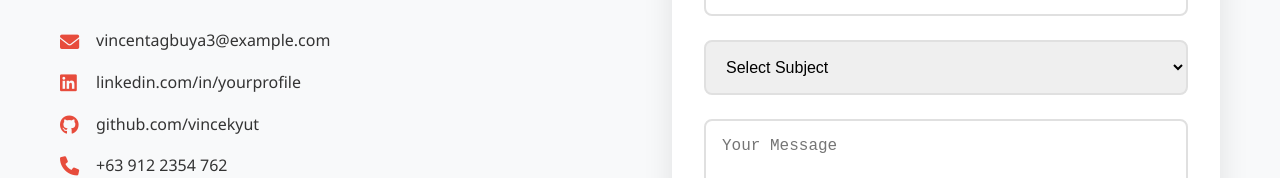
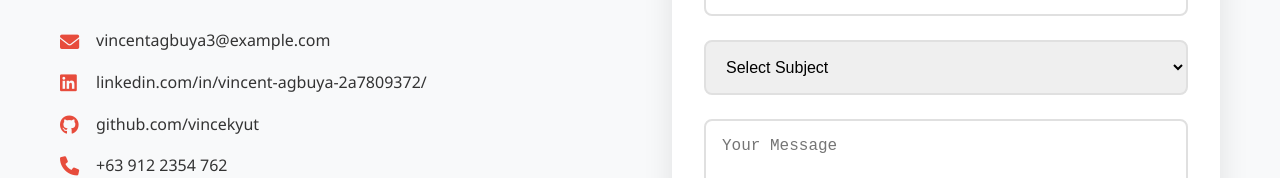
Before and after one commit to vincekyut/Portfolio, a plain HTML site: page index.html in a window 1280 px wide. Shown: the part 4773-4951 px from the top of the page. Drawn offline with Linux system fonts and the light colour scheme.

Commit message:
Update index.html

```diff
--- a/index.html
+++ b/index.html
@@ -323,7 +323,7 @@
                         </div>
                         <div class="contact-item">
                             <i class="fab fa-linkedin"></i>
-                            <span>linkedin.com/in/yourprofile</span>
+                            <span>linkedin.com/in/vincent-agbuya-2a7809372/</span>
                         </div>
                         <div class="contact-item">
                             <i class="fab fa-github"></i>
```
